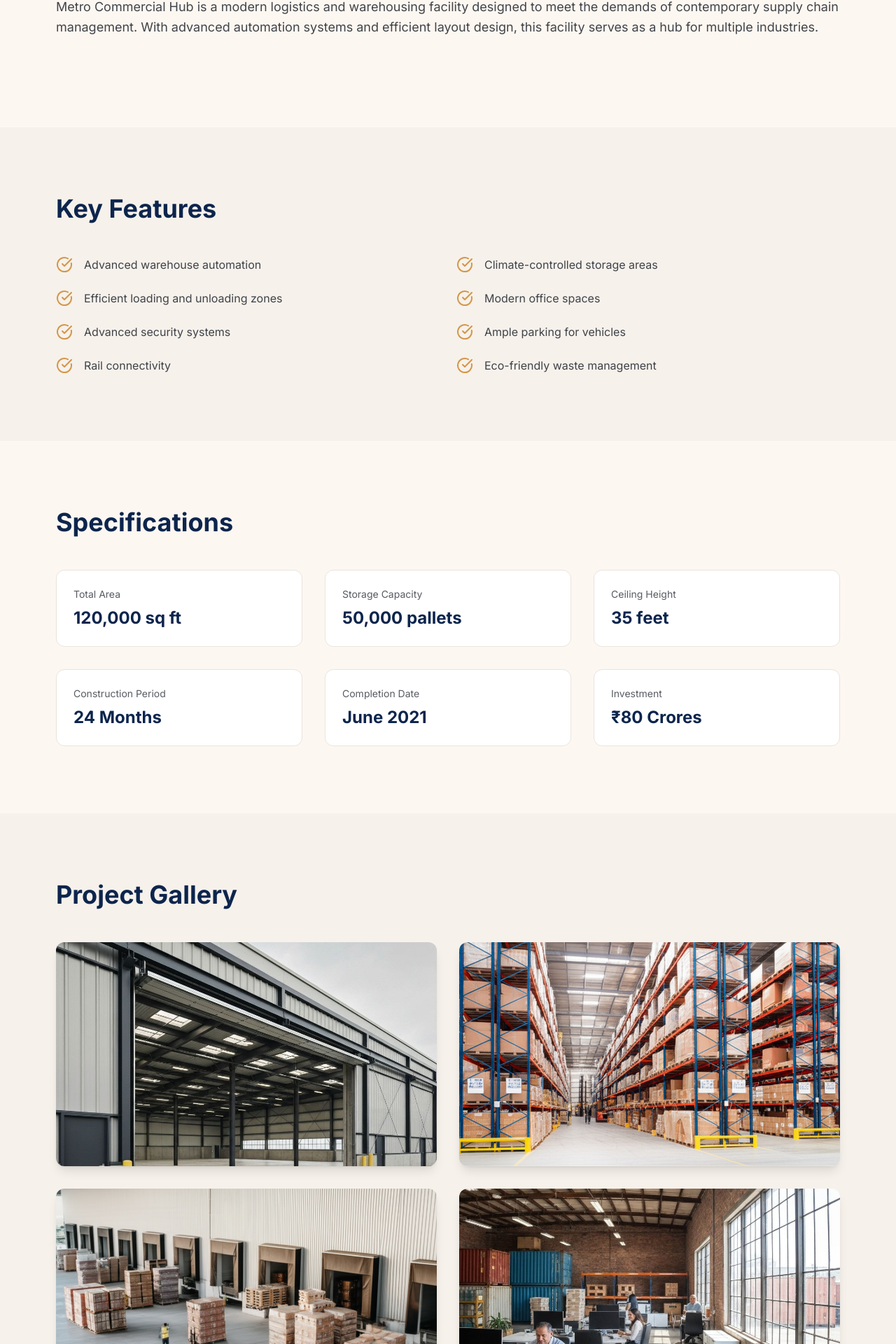
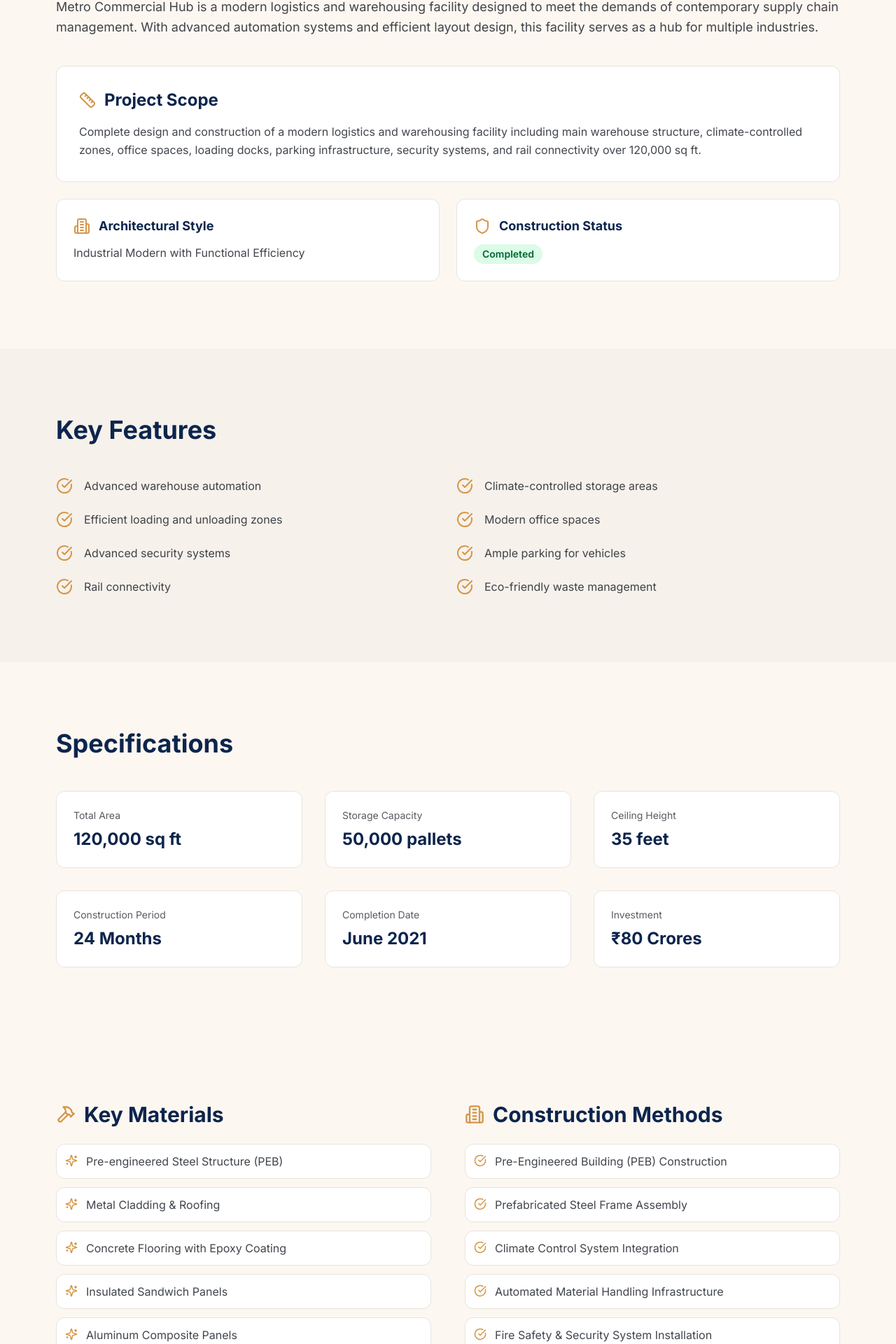
Before and after one commit to Kunthive/Sanjeevini-Builders, a Next.js app: page /projects/metro-hub in a window 1280 px wide. Shown: the part 810-2730 px from the top of the page at 70% size. Built offline with nearby package versions, Linux system fonts and the light colour scheme.

Commit message:
Enhance project overview section: add project scope, architectural style, and construction status details to improve project representation and user experience.

```diff
--- a/app/projects/[slug]/page.tsx
+++ b/app/projects/[slug]/page.tsx
@@ -402,11 +402,48 @@ export default function ProjectPage({ params }: { params: { slug: string } }) {
         </div>
       </section>
 
-      {/* Overview */}
+      {/* Overview & Project Details */}
       <section className="py-16 md:py-24 bg-background">
         <div className="max-w-6xl mx-auto px-4">
           <h2 className="text-3xl md:text-4xl font-bold mb-6 text-primary">Project Overview</h2>
           <p className="text-lg text-foreground/80 leading-relaxed mb-8">{project.overview}</p>
+
+          {/* Project Scope */}
+          <div className="mt-10 p-6 md:p-8 bg-card rounded-lg border border-border">
+            <div className="flex items-center gap-3 mb-4">
+              <Ruler className="text-accent" size={24} />
+              <h3 className="text-xl md:text-2xl font-bold text-primary">Project Scope</h3>
+            </div>
+            <p className="text-foreground/80 leading-relaxed">{project.projectScope}</p>
+          </div>
+
+          {/* Architectural Style & Status */}
+          <div className="mt-6 grid grid-cols-1 md:grid-cols-2 gap-6">
+            <div className="p-6 bg-card rounded-lg border border-border">
+              <div className="flex items-center gap-3 mb-3">
+                <Building2 className="text-accent" size={24} />
+                <h3 className="text-lg font-bold text-primary">Architectural Style</h3>
+              </div>
+              <p className="text-foreground/80">{project.architecturalStyle}</p>
+            </div>
+            <div className="p-6 bg-card rounded-lg border border-border">
+              <div className="flex items-center gap-3 mb-3">
+                <Shield className="text-accent" size={24} />
+                <h3 className="text-lg font-bold text-primary">Construction Status</h3>
+              </div>
+              <div className="flex items-center gap-2">
+                <span className={`inline-flex px-3 py-1 rounded-full text-sm font-semibold ${
+                  project.constructionStatus === "completed"
+                    ? "bg-green-100 text-green-800 dark:bg-green-900/30 dark:text-green-400"
+                    : project.constructionStatus === "in-progress"
+                    ? "bg-blue-100 text-blue-800 dark:bg-blue-900/30 dark:text-blue-400"
+                    : "bg-yellow-100 text-yellow-800 dark:bg-yellow-900/30 dark:text-yellow-400"
+                }`}>
+                  {project.constructionStatus === "completed" ? "Completed" : project.constructionStatus === "in-progress" ? "In Progress" : "Planned"}
+                </span>
+              </div>
+            </div>
+          </div>
         </div>
       </section>
 
@@ -440,18 +477,61 @@ export default function ProjectPage({ params }: { params: { slug: string } }) {
         </div>
       </section>
 
+      {/* Materials & Methods */}
+      <section className="py-16 md:py-24 bg-background">
+        <div className="max-w-6xl mx-auto px-4">
+          <div className="grid grid-cols-1 lg:grid-cols-2 gap-8 md:gap-12">
+            {/* Key Materials */}
+            <div>
+              <div className="flex items-center gap-3 mb-6">
+                <Hammer className="text-accent" size={28} />
+                <h2 className="text-2xl md:text-3xl font-bold text-primary">Key Materials</h2>
+              </div>
+              <div className="space-y-3">
+                {project.materials.map((material, index) => (
+                  <div key={index} className="flex items-start gap-3 p-3 bg-card rounded-lg border border-border">
+                    <Sparkles className="text-accent flex-shrink-0 mt-0.5" size={18} />
+                    <p className="text-foreground/80 text-sm md:text-base">{material}</p>
+                  </div>
+                ))}
+              </div>
+            </div>
+
+            {/* Construction Methods */}
+            <div>
+              <div className="flex items-center gap-3 mb-6">
+                <Building2 className="text-accent" size={28} />
+                <h2 className="text-2xl md:text-3xl font-bold text-primary">Construction Methods</h2>
+              </div>
+              <div className="space-y-3">
+                {project.constructionMethods.map((method, index) => (
+                  <div key={index} className="flex items-start gap-3 p-3 bg-card rounded-lg border border-border">
+                    <CheckCircle className="text-accent flex-shrink-0 mt-0.5" size={18} />
+                    <p className="text-foreground/80 text-sm md:text-base">{method}</p>
+                  </div>
+                ))}
+              </div>
+            </div>
+          </div>
+        </div>
+      </section>
+
       {/* Gallery */}
       <section className="py-16 md:py-24 bg-muted">
         <div className="max-w-6xl mx-auto px-4">
           <h2 className="text-3xl md:text-4xl font-bold mb-12 text-primary">Project Gallery</h2>
-          <div className="grid grid-cols-1 md:grid-cols-2 gap-8">
+          <div className="grid grid-cols-1 md:grid-cols-2 gap-6 md:gap-8">
             {project.gallery.map((image, index) => (
-              <div key={index} className="overflow-hidden rounded-lg shadow-lg">
-                <img
-                  src={image || "/placeholder.svg"}
-                  alt={`Gallery ${index + 1}`}
-                  className="w-full h-80 object-cover"
-                />
+              <div key={index} className="overflow-hidden rounded-lg shadow-lg group">
+                <div className="relative h-64 md:h-80 overflow-hidden">
+                  <Image
+                    src={image || "/placeholder.svg"}
+                    alt={`${project.name} - Gallery ${index + 1}`}
+                    fill
+                    className="object-cover transition-transform duration-500 group-hover:scale-110"
+                    sizes="(max-width: 768px) 100vw, 50vw"
+                  />
+                </div>
               </div>
             ))}
           </div>
```
